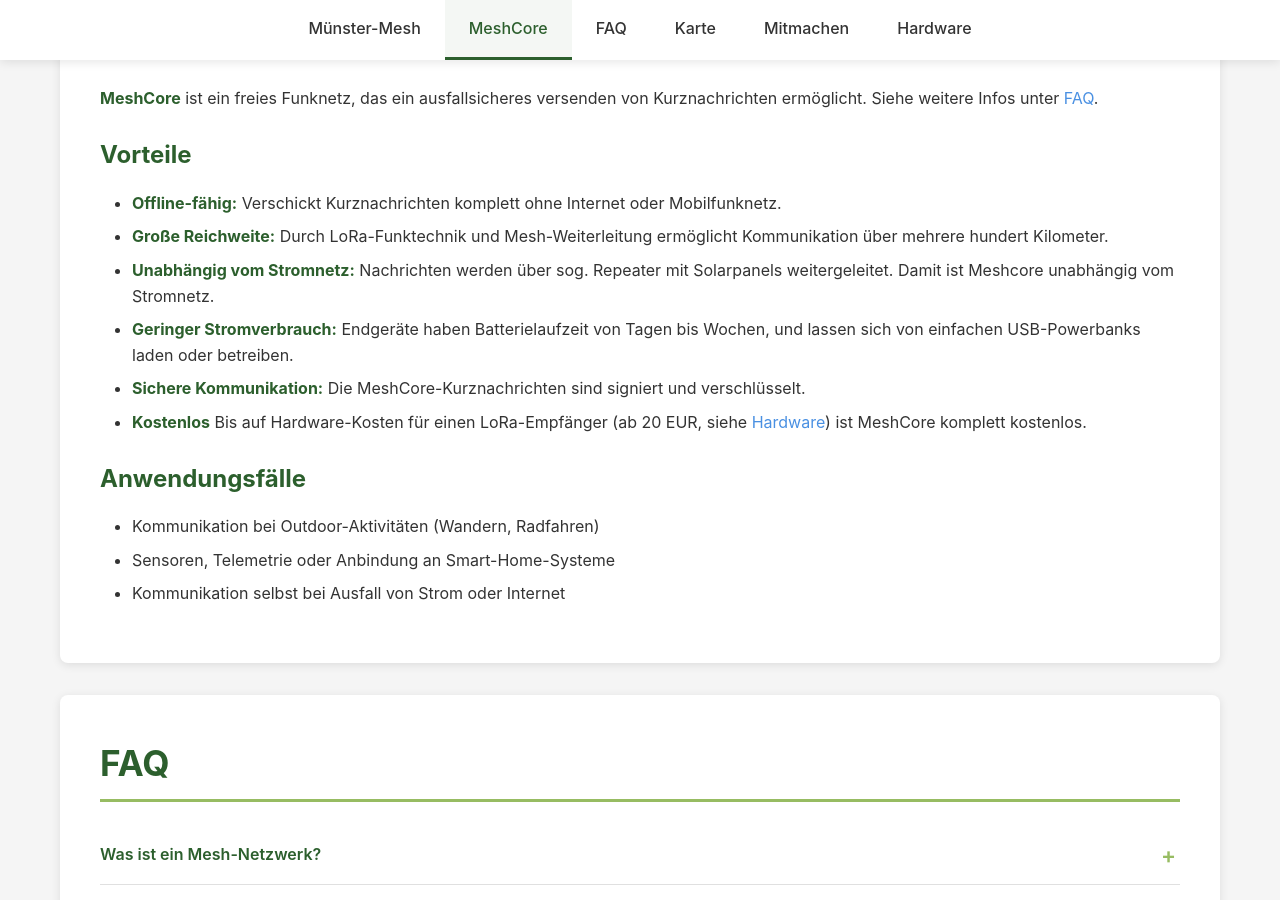
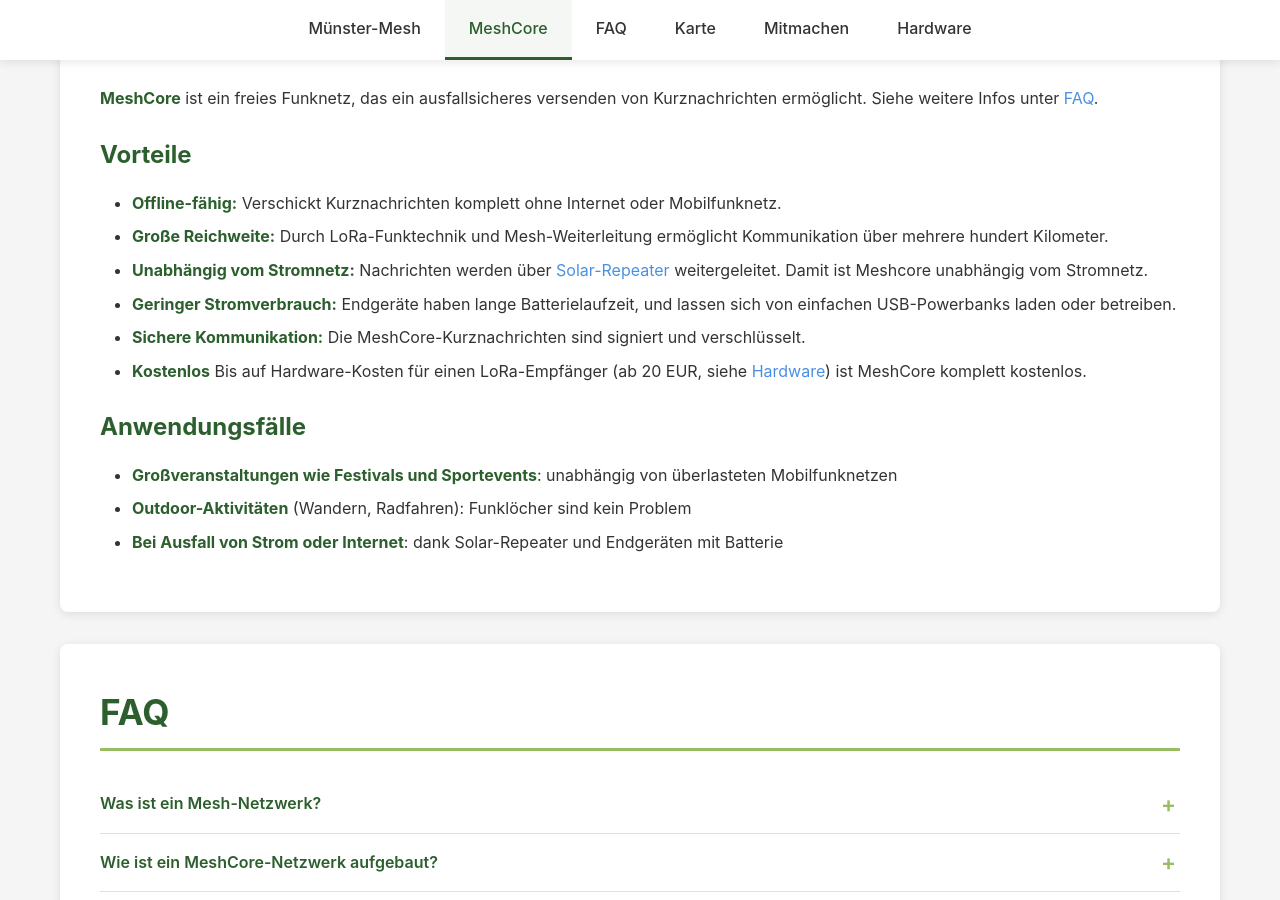
Before and after one commit to muenster-mesh/muenster-mesh-website, a Jekyll site: the page built from index.md, in a window 1280 px wide and 900 px high, scrolled down 867 px. Built offline with Jekyll 4.4.1, drawn with Linux system fonts in a browser that asks for light colours.

Commit message:
clarify intro

```diff
--- a/index.md
+++ b/index.md
@@ -31,16 +31,16 @@
 
 - **Offline-fähig:** Verschickt Kurznachrichten komplett ohne Internet oder Mobilfunknetz.
 - **Große Reichweite:** Durch LoRa-Funktechnik und Mesh-Weiterleitung ermöglicht Kommunikation über mehrere hundert Kilometer.
-- **Unabhängig vom Stromnetz:** Nachrichten werden über sog. Repeater mit Solarpanels weitergeleitet. Damit ist Meshcore unabhängig vom Stromnetz.
-- **Geringer Stromverbrauch:** Endgeräte haben Batterielaufzeit von Tagen bis Wochen, und lassen sich von einfachen USB-Powerbanks laden oder betreiben.
+- **Unabhängig vom Stromnetz:** Nachrichten werden über [Solar-Repeater](#solar-repeater) weitergeleitet. Damit ist Meshcore unabhängig vom Stromnetz.
+- **Geringer Stromverbrauch:** Endgeräte haben lange Batterielaufzeit, und lassen sich von einfachen USB-Powerbanks laden oder betreiben.
 - **Sichere Kommunikation:** Die MeshCore-Kurznachrichten sind signiert und verschlüsselt.
 - **Kostenlos** Bis auf Hardware-Kosten für einen LoRa-Empfänger (ab 20 EUR, siehe [Hardware](#hardware)) ist MeshCore komplett kostenlos.
 
 ### Anwendungsfälle
 
-- Kommunikation bei Outdoor-Aktivitäten (Wandern, Radfahren)
-- Sensoren, Telemetrie oder Anbindung an Smart-Home-Systeme
-- Kommunikation selbst bei Ausfall von Strom oder Internet
+- **Großveranstaltungen wie Festivals und Sportevents**: unabhängig von überlasteten Mobilfunknetzen
+- **Outdoor-Aktivitäten** (Wandern, Radfahren): Funklöcher sind kein Problem
+- **Bei Ausfall von Strom oder Internet**: dank Solar-Repeater und Endgeräten mit Batterie
 
 </div>
 </section>
@@ -106,7 +106,7 @@
         <br>• ca. 90€</span>
         </p>
     </div>
-    <div class="hardware-card">
+    <div class="hardware-card" id="solar-repeater">
         <img src="{{ '/assets/images/solar-node.jpg' | relative_url }}" alt="Solar Node P1-Pro">
         <p><strong><a href="https://www.seeedstudio.com/SenseCAP-Solar-Node-P1-Pro-for-Meshcore-p-6741.html" target="_blank">Solar Node P1-Pro</a></strong>
         <span class="hardware-details">• Solarbetriebener Outdoor-Repeater
```
